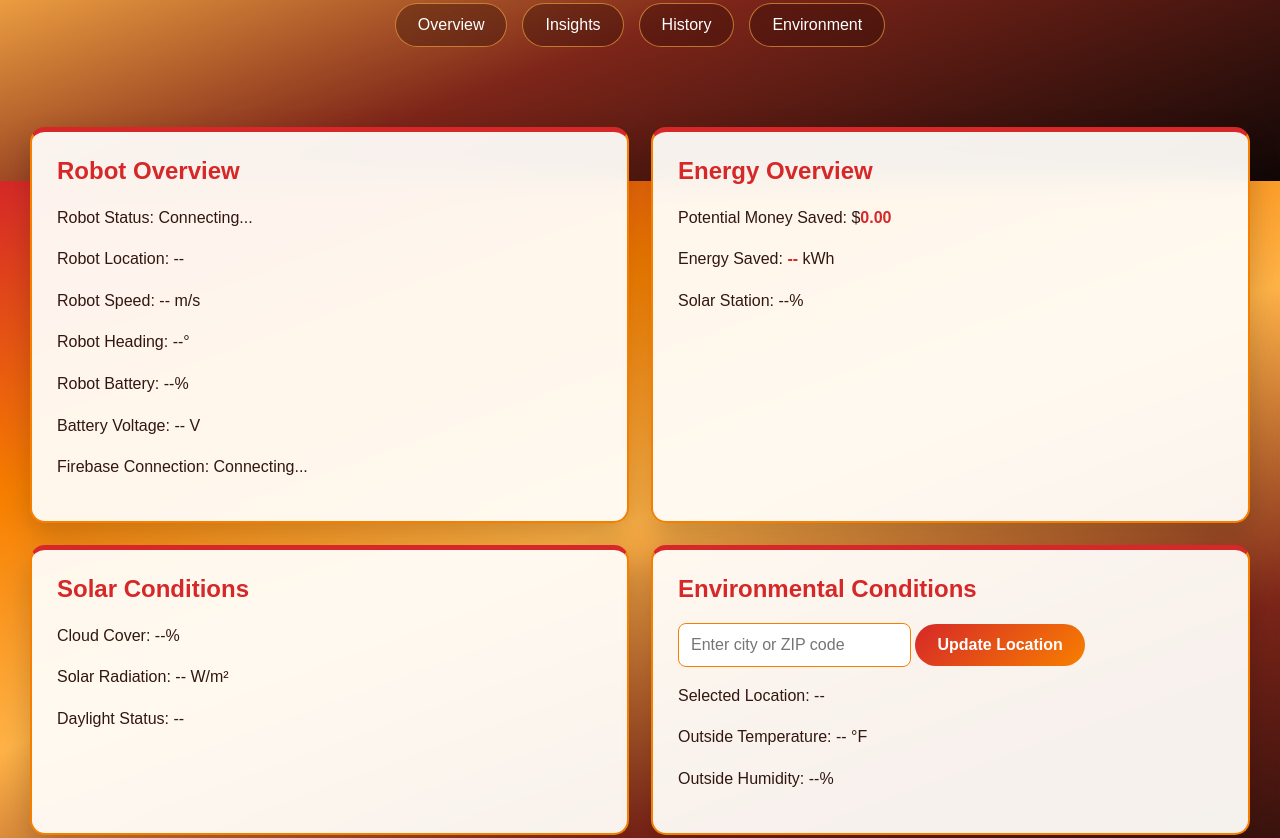
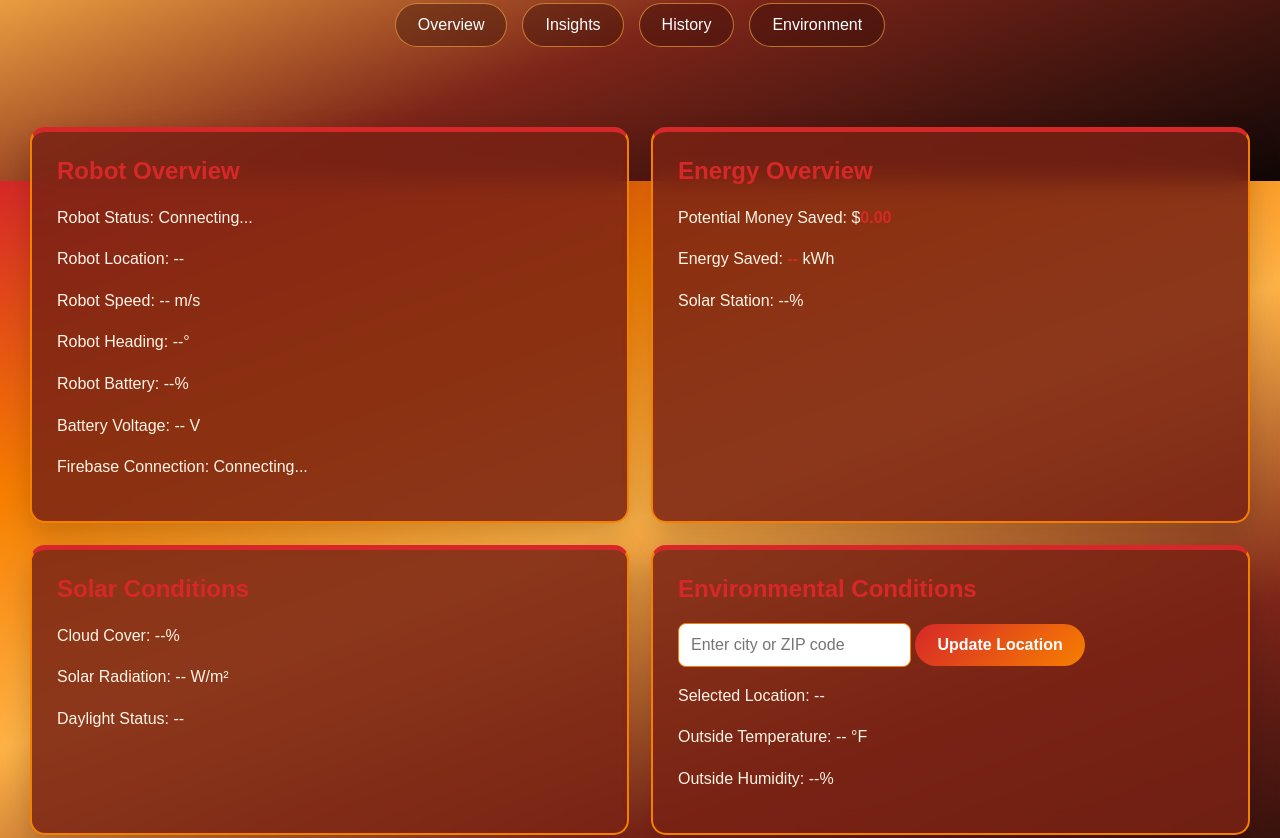
Before and after one commit to ThyLuvAllan/HeliosDashboard, a plain HTML site: page index.html in a window 1280 px wide. Shown: the part 619-1457 px from the top of the page. Drawn offline with Linux system fonts and the light colour scheme; no server answers.

Commit message:
Update style.css

```diff
--- a/style.css
+++ b/style.css
@@ -145,8 +145,8 @@ main {
 section {
     padding: 25px;
 
-    background: rgba(255, 253, 249, 0.95);
-    color: #321710;
+    background: rgba(120, 35, 20, 0.85);
+    color: #FFF4E6;
 
     border-radius: 15px;
     border: 2px solid #F77F00;
```
